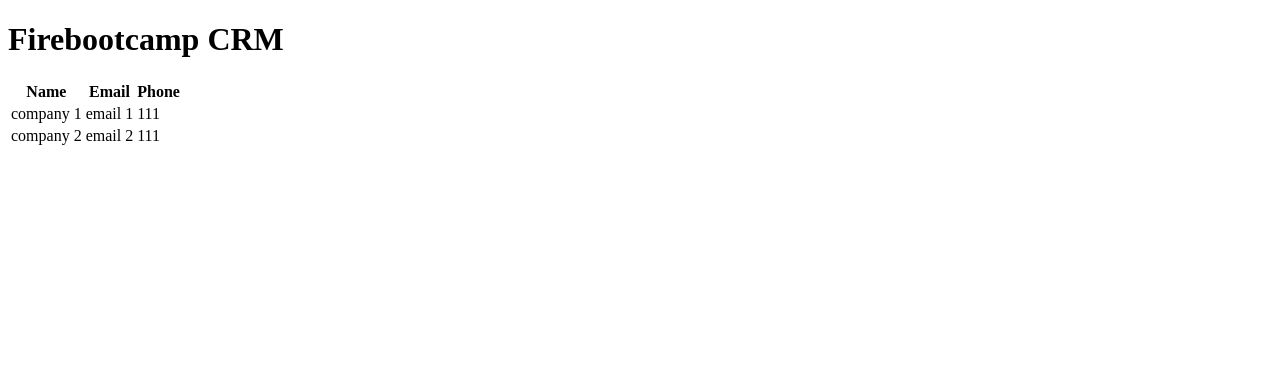
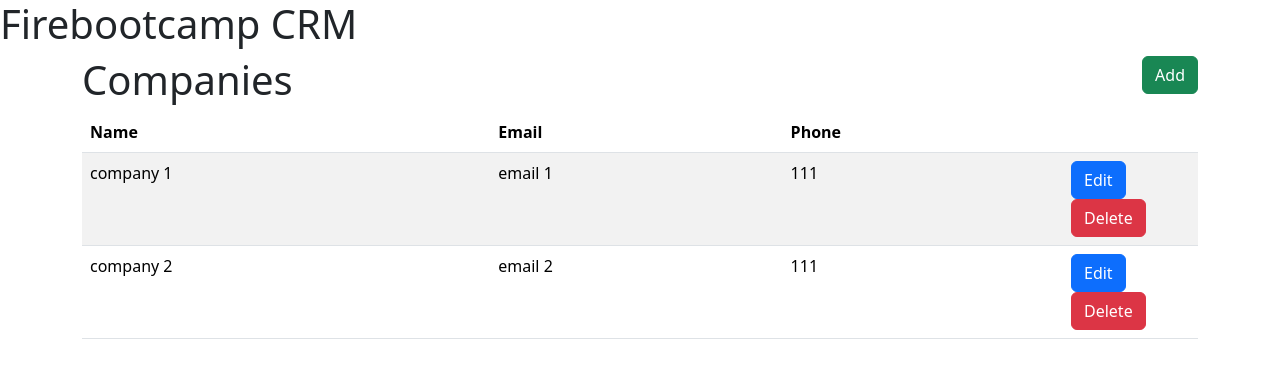
Before and after one commit to SSWConsulting/ng-superpowers-melb-apr-2024, an Angular app: page / in a window 1280 px wide. Shown: the top 378 px of the page. Built offline with nearby package versions, Linux system fonts and the light colour scheme.

Commit message:
company list - added styling

```diff
--- a/package.json
+++ b/package.json
@@ -21,6 +21,9 @@
     "@angular/platform-server": "^17.3.0",
     "@angular/router": "^17.3.0",
     "@angular/ssr": "^17.3.2",
+    "@ng-bootstrap/ng-bootstrap": "^16.0.0",
+    "@popperjs/core": "^2.11.8",
+    "bootstrap": "^5.3.2",
     "express": "^4.18.2",
     "rxjs": "~7.8.0",
     "tslib": "^2.3.0",
@@ -30,6 +33,7 @@
     "@angular-devkit/build-angular": "^17.3.2",
     "@angular/cli": "^17.3.2",
     "@angular/compiler-cli": "^17.3.0",
+    "@angular/localize": "^17.3.0",
     "@types/express": "^4.17.17",
     "@types/jasmine": "~5.1.0",
     "@types/node": "^18.18.0",
--- a/src/app/app.component.html
+++ b/src/app/app.component.html
@@ -1,3 +1,5 @@
 <h1>Firebootcamp CRM</h1>
 
-<fbc-company-list></fbc-company-list>
+<div class="container">
+  <fbc-company-list></fbc-company-list>
+</div>
--- a/src/app/app.module.ts
+++ b/src/app/app.module.ts
@@ -5,6 +5,7 @@
 import { AppComponent } from './app.component';
 import { FormsModule } from '@angular/forms';
 import { CompanyListComponent } from './company/company-list/company-list.component';
+import { NgbModule } from '@ng-bootstrap/ng-bootstrap';
 
 @NgModule({
   declarations: [
@@ -14,7 +15,8 @@
   imports: [
     BrowserModule,
     FormsModule,
-    AppRoutingModule
+    AppRoutingModule,
+    NgbModule
   ],
   providers: [
     provideClientHydration()
--- a/src/app/company/company-list/company-list.component.html
+++ b/src/app/company/company-list/company-list.component.html
@@ -1,14 +1,28 @@
-<table>
+<h1>
+  Companies
+  <button class="btn btn-success float-end">Add</button>
+</h1>
+
+<table class="table table-striped">
+  <thead>
     <tr>
       <th>Name</th>
       <th>Email</th>
       <th>Phone</th>
+      <th></th>
     </tr>
+  </thead>
+  <tbody>
     @for(company of companies; track company) {
     <tr>
       <td>{{ company.name }}</td>
       <td>{{ company.email }}</td>
       <td>{{ company.phone }}</td>
+      <td class="company-actions">
+        <button type="button" class="btn btn-primary">Edit</button>
+        <button type="button" class="btn btn-danger">Delete</button>
+      </td>
     </tr>
     }
+  </tbody>
 </table>
--- a/src/app/company/company-list/company-list.component.scss
+++ b/src/app/company/company-list/company-list.component.scss
@@ -0,0 +1,8 @@
+.company-actions {
+  width: 140px;
+  white-space: no-wrap;
+
+  .btn {
+    margin: 0 5px;
+  }
+}
--- a/src/main.ts
+++ b/src/main.ts
@@ -1,3 +1,5 @@
+/// <reference types="@angular/localize" />
+
 import { platformBrowserDynamic } from '@angular/platform-browser-dynamic';
 
 import { AppModule } from './app/app.module';
--- a/src/styles.scss
+++ b/src/styles.scss
@@ -1 +1,4 @@
 /* You can add global styles to this file, and also import other style files */
+
+/* Importing Bootstrap SCSS file. */
+@import 'bootstrap/scss/bootstrap';
--- a/tsconfig.app.json
+++ b/tsconfig.app.json
@@ -4,7 +4,8 @@
   "compilerOptions": {
     "outDir": "./out-tsc/app",
     "types": [
-      "node"
+      "node",
+      "@angular/localize"
     ]
   },
   "files": [
```
Also changed, not shown: 2 other files (tests, documents, lock files or other folders). Lines whose indentation alone changed are shown as unchanged.
